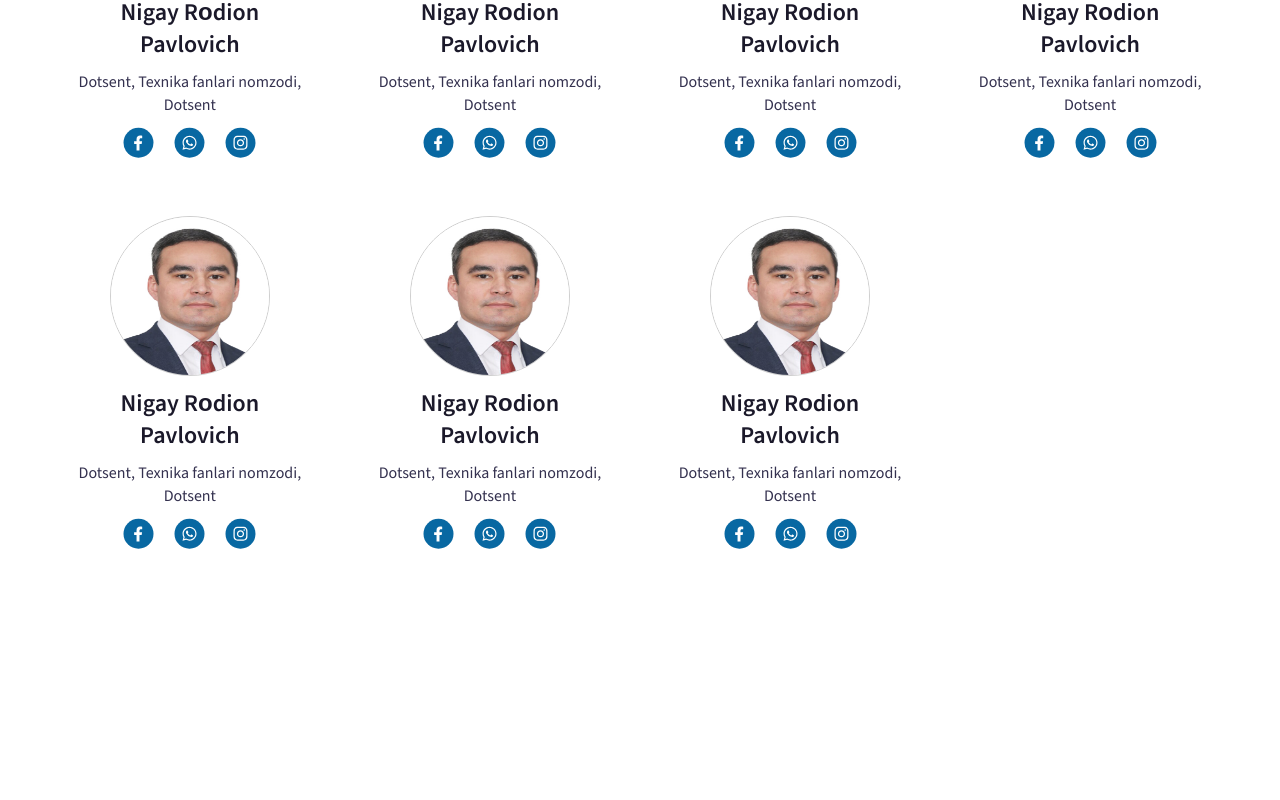
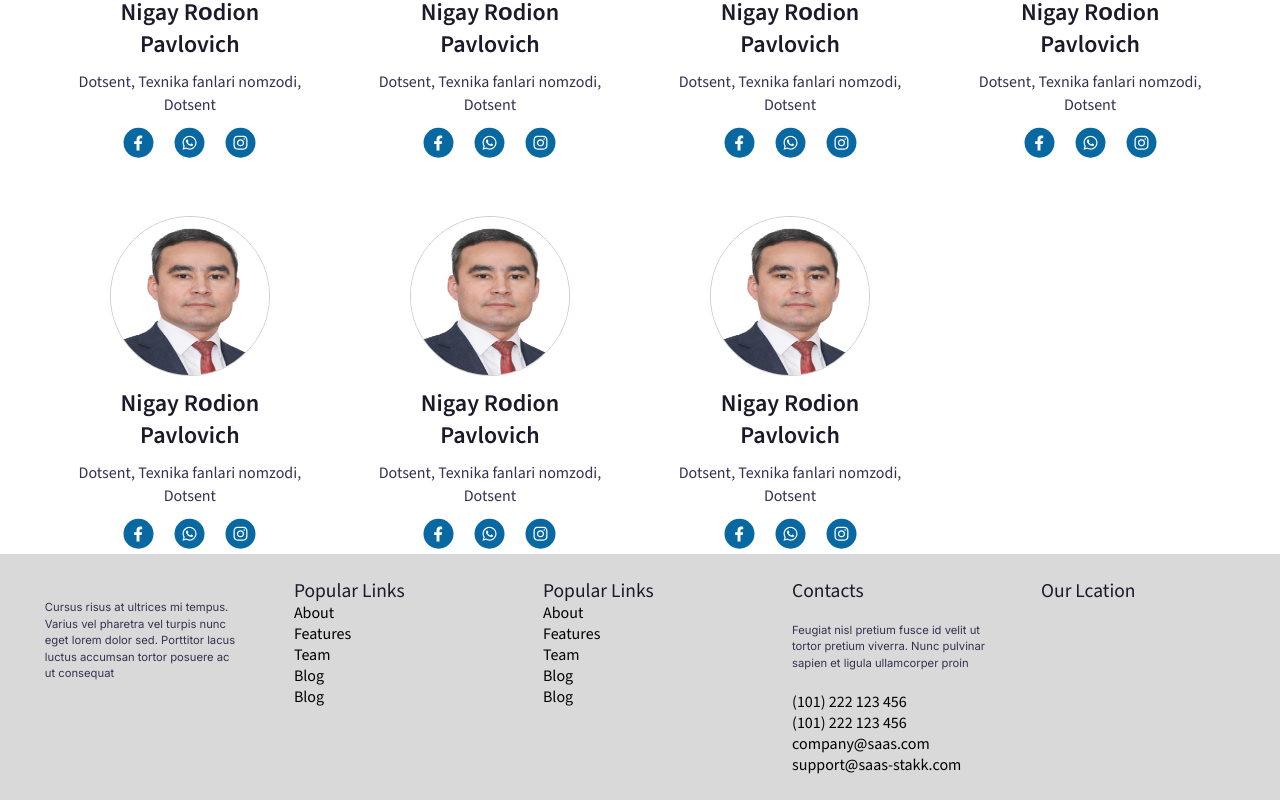
Before and after one commit to Jasurbek1604/TSTU, a React (Vite) app: page /faculties/1/1 in a window 1280 px wide. Shown: the part 2137-2937 px from the top of the page. Before the commit the page ends 2691 px from the top, so only its background shows below. Built offline with nearby package versions, Linux system fonts and the light colour scheme.

Commit message:
Faculties

```diff
--- /dev/null
+++ b/src/components/Faculties/Footer/index.jsx
@@ -0,0 +1,80 @@
+import React from "react";
+import { Container } from "./style";
+import { NavLink } from "react-router-dom";
+import { Content } from "./style";
+
+const Footer = () => {
+  return (
+    <Container>
+      <div className="container">
+        <div className="wrapper">
+          <Content>
+            <Content.Item>
+              <Content.P>
+                Cursus risus at ultrices mi tempus. Varius vel pharetra vel
+                turpis nunc eget lorem dolor sed. Porttitor lacus luctus
+                accumsan tortor posuere ac ut consequat
+              </Content.P>
+              <Content.Media>
+                <NavLink>
+                  <Content.Facebook />
+                </NavLink>
+                <NavLink>
+                  <Content.Whatsapp />
+                </NavLink>
+                <NavLink>
+                  <Content.Twitter />
+                </NavLink>
+                <NavLink>
+                  <Content.Instagram />
+                </NavLink>
+              </Content.Media>
+            </Content.Item>
+            <Content.Item>
+              <Content.Title>Popular Links</Content.Title>
+              <Content.Link>About</Content.Link>
+              <Content.Link>Features</Content.Link>
+              <Content.Link>Team</Content.Link>
+              <Content.Link>Blog</Content.Link>
+              <Content.Link>Blog</Content.Link>
+            </Content.Item>
+            <Content.Item>
+              <Content.Title>Popular Links</Content.Title>
+              <Content.Link>About</Content.Link>
+              <Content.Link>Features</Content.Link>
+              <Content.Link>Team</Content.Link>
+              <Content.Link>Blog</Content.Link>
+              <Content.Link>Blog</Content.Link>
+            </Content.Item>
+            <Content.Item>
+              <Content.Title>Contacts</Content.Title>
+              <Content.P>
+                Feugiat nisl pretium fusce id velit ut tortor pretium viverra.
+                Nunc pulvinar sapien et ligula ullamcorper proin
+              </Content.P>
+              <Content.Contact>
+                <Content.Phone />
+                <div>
+                  <div>(101) 222 123 456</div>
+                  <div>(101) 222 123 456</div>
+                </div>
+              </Content.Contact>
+              <Content.Contact>
+                <Content.Email />
+                <div>
+                  <div>company@saas.com</div>
+                  <div>support@saas-stakk.com</div>
+                </div>
+              </Content.Contact>
+            </Content.Item>
+            <Content.Item>
+              <Content.Title>Our Lcation</Content.Title>
+            </Content.Item>
+          </Content>
+        </div>
+      </div>
+    </Container>
+  );
+};
+
+export default Footer;
--- /dev/null
+++ b/src/components/Faculties/Footer/style.js
@@ -0,0 +1,41 @@
+import styled from "styled-components";
+
+export const Container = styled.footer`
+  /* height: 260px; */
+  background: #d9d9d9;
+  padding: 25px 0;
+`;
+
+export const Content = styled.div`
+  display: flex;
+  gap: 55px;
+`;
+
+Content.Item = styled.div`
+  width: 20%;
+`;
+Content.Title = styled.div`
+  color: #1b192a;
+  font-size: 19.5px;
+  font-style: normal;
+  font-weight: 500;
+  line-height: 22.5px; /* 115.385% */
+`;
+Content.P = styled.div`
+  color: #34314f;
+  font-family: "Inter";
+  margin: 20px 0;
+  font-size: 11.25px;
+  font-style: normal;
+  font-weight: 400;
+  line-height: 16.5px; /* 146.667% */
+`;
+Content.Media = styled.div``;
+Content.Link = styled.div``;
+Content.Contact = styled.div``;
+Content.Facebook = styled.div``;
+Content.Whatsapp = styled.div``;
+Content.Instagram = styled.div``;
+Content.Twitter = styled.div``;
+Content.Phone = styled.div``;
+Content.Email = styled.div``;
--- a/src/pages/Faculties/FacultiesId/index.jsx
+++ b/src/pages/Faculties/FacultiesId/index.jsx
@@ -14,6 +14,7 @@ import kaf1 from "../../../assets/Faculties/kaf1.png";
 import kaf2 from "../../../assets/Faculties/kaf2.png";
 import kaf3 from "../../../assets/Faculties/kaf3.png";
 import Dekans from "../../../components/Faculties/Dekan";
+import Footer from "../../../components/Faculties/Footer";
 
 const FacultiesId = () => {
   const naviagte = useNavigate();
@@ -243,6 +244,7 @@ const FacultiesId = () => {
           </IlmiyMarkaz>
         </div>
       </div>
+      <Footer />
     </div>
   );
 };
--- a/src/pages/Faculties/Kafedra/index.jsx
+++ b/src/pages/Faculties/Kafedra/index.jsx
@@ -7,6 +7,7 @@ import dekan from "../../../assets/Faculties/rustam.png";
 import { Top } from "../../HomePage/style";
 import { Grid } from "./style";
 import DekanCart from "../../../components/Faculties/DekanCart";
+import Footer from "../../../components/Faculties/Footer";
 
 const Kafedra = () => {
   const data = [
@@ -179,6 +180,7 @@ const Kafedra = () => {
           </Grid>
         </div>
       </div>
+      <Footer />
     </div>
   );
 };
```
